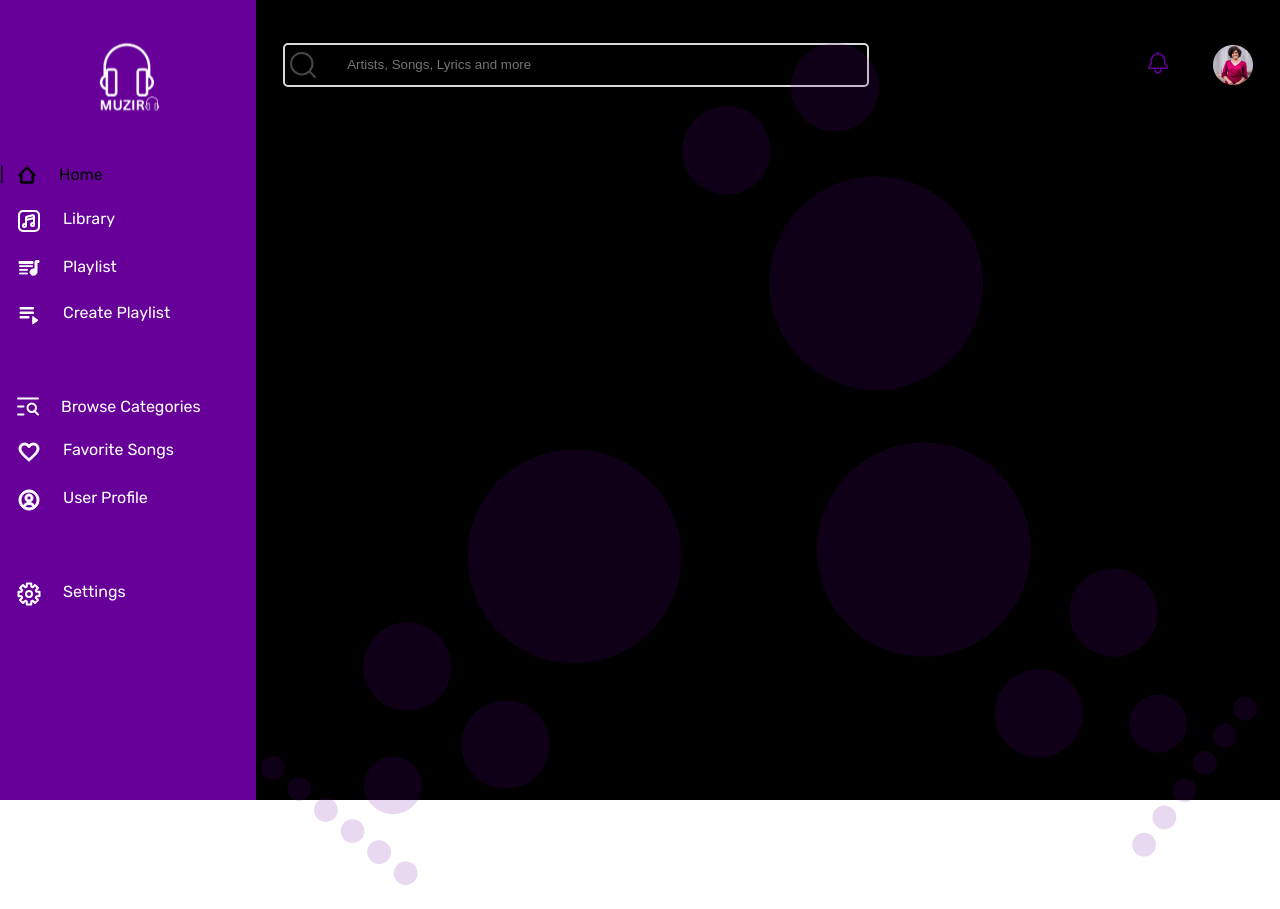
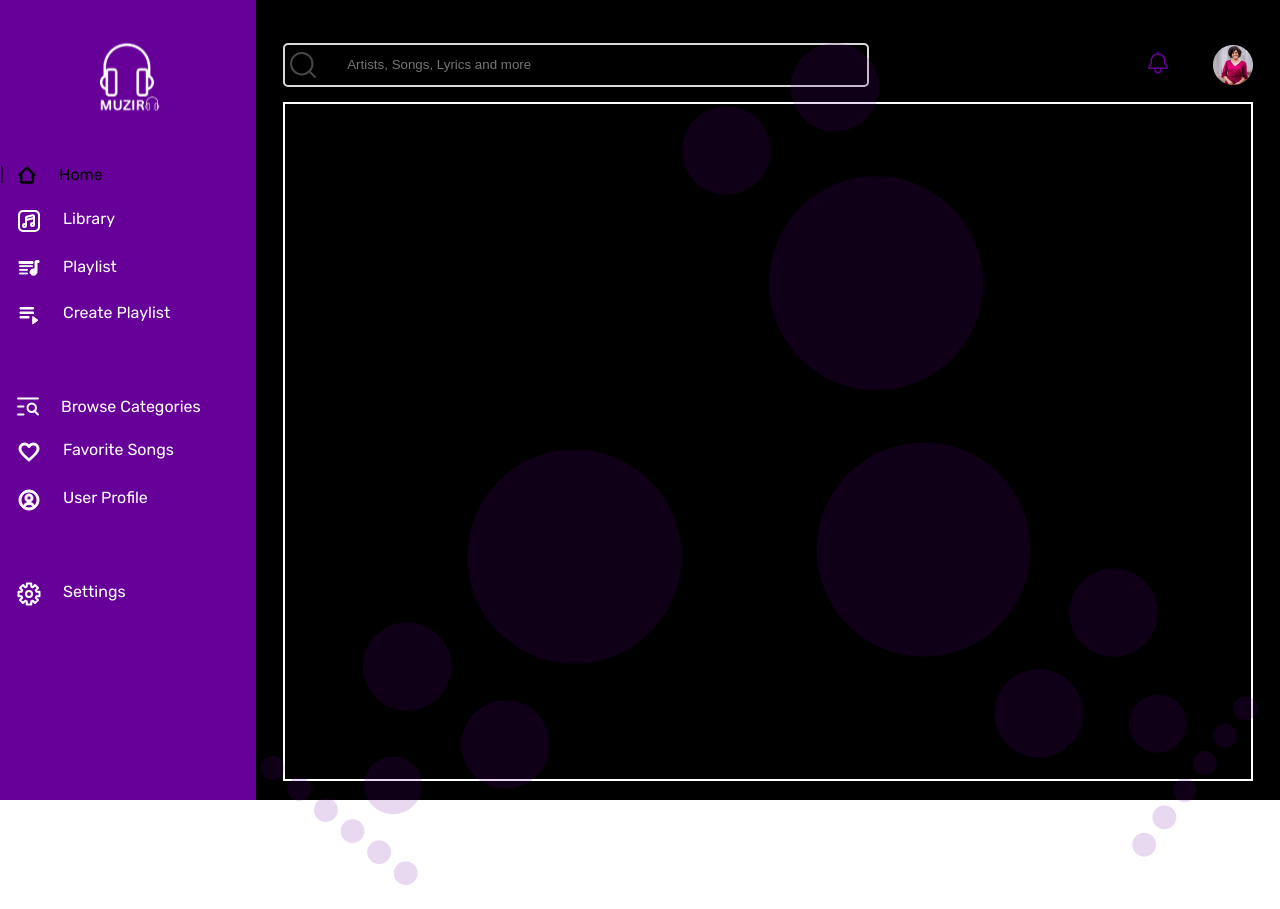
Before and after one commit to fellipxd/sh-frontend-musicapp, a React (Create React App) app: page /root/home in a window 1280 px wide. Built offline with nearby package versions, Linux system fonts and the light colour scheme.

Commit message:
page routing

```diff
--- a/src/App.css
+++ b/src/App.css
@@ -450,3 +450,8 @@ body {
   height: 40px;
   margin-left: 45.25px;
 }
+
+.page-wrapper {
+  border: 2px solid white;
+  height: 91%;
+}
--- a/src/layouts/RootLayout.js
+++ b/src/layouts/RootLayout.js
@@ -1,6 +1,7 @@
 import React, { useState } from 'react';
 import Sidebar from '../components/Sidebar';
 import Header from '../components/Header';
+import { Outlet } from 'react-router';
 
 
 function RootLayout() {
@@ -18,7 +19,7 @@ function RootLayout() {
         <img src='/images/bottomright.png' alt='right' className="bottomright" />
         <img src='/images/bottomleft.png' alt='left' className="bottomleft" />
         <Header />
-        {/* Main content goes here */}
+        <Outlet />
       </div>
     </div>
   );
--- a/src/pages/Home.js
+++ b/src/pages/Home.js
@@ -1,6 +1,6 @@
 const Home = () => {
   return (
-    <div>Home</div>
+    <div id="home" className="page-wrapper">Home</div>
   )
 }
 
```
